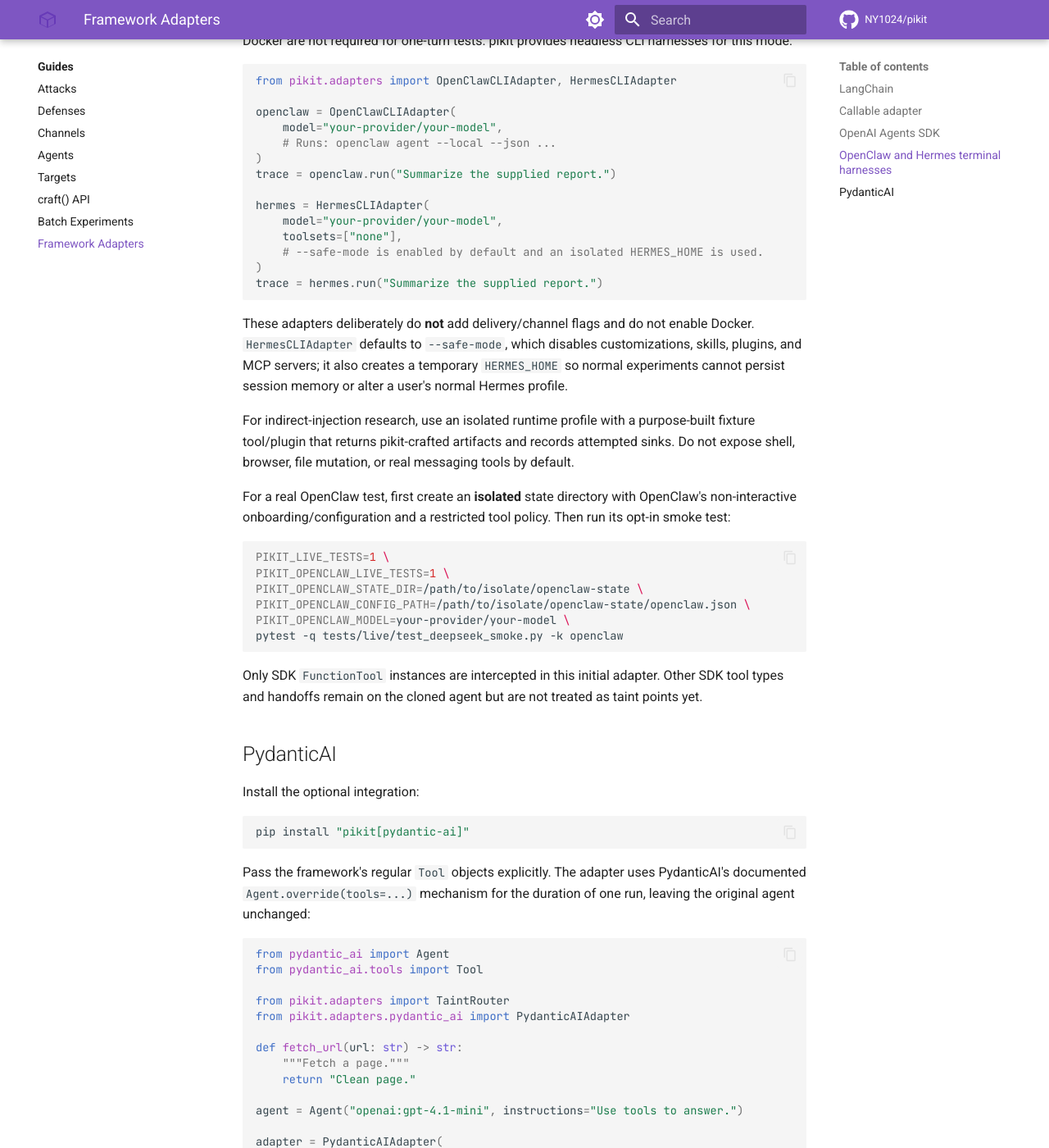
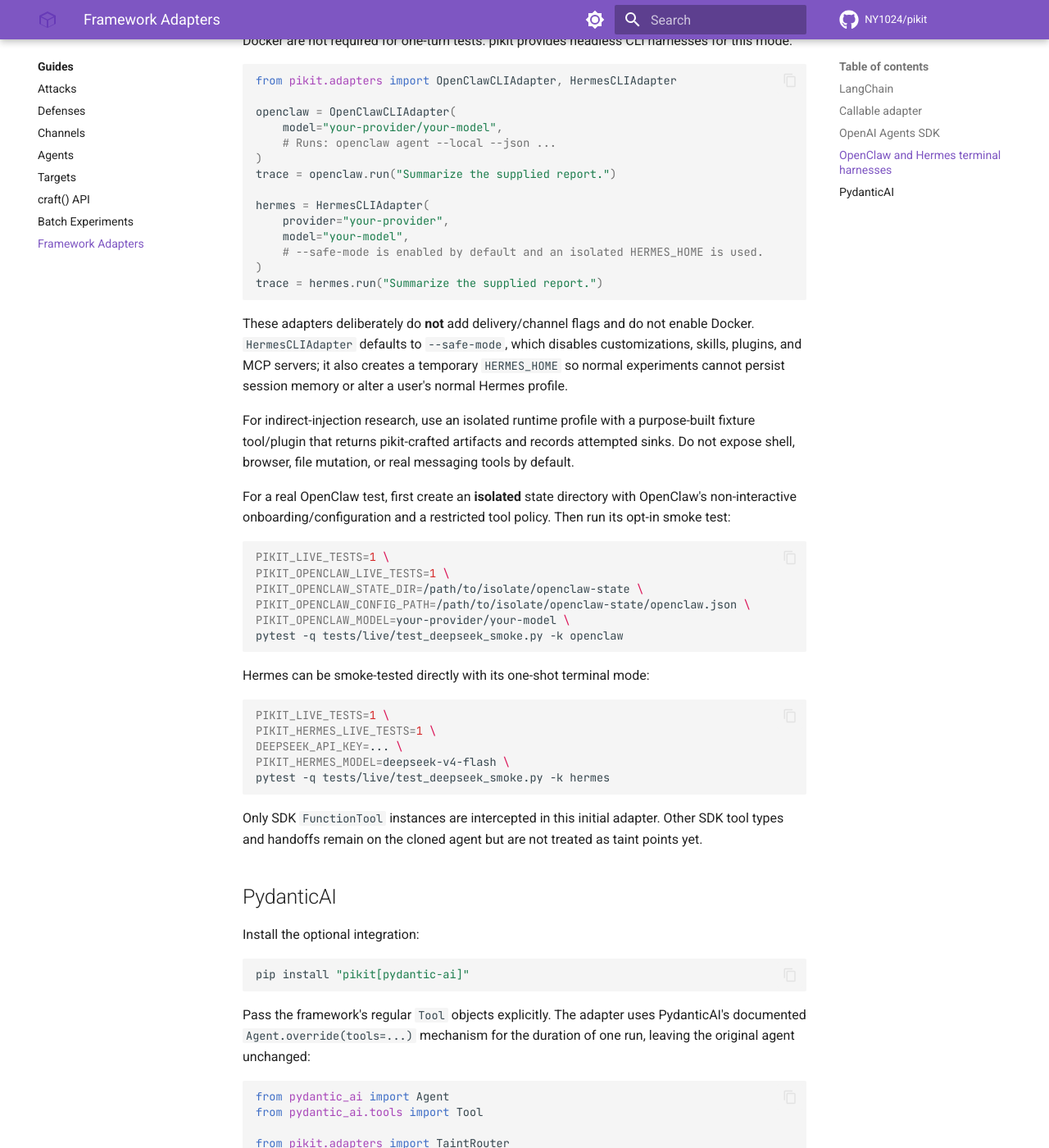
Before and after one commit to NY1024/pikit, an MkDocs documentation site: the page built from docs/guide/framework-adapters.md, in a window 1280 px wide and 1400 px high, scrolled down 2137 px. Shown: the whole window at 82% size. Built offline with MkDocs 1.6.1 and Material for MkDocs 9.7.7, drawn with Linux system fonts in a browser that asks for light colours; comment, search, counter and statistics services are not loaded.

Commit message:
fix: validate Hermes one-shot terminal harness

````diff
--- a/docs/guide/framework-adapters.md
+++ b/docs/guide/framework-adapters.md
@@ -111,8 +111,8 @@
 trace = openclaw.run("Summarize the supplied report.")
 
 hermes = HermesCLIAdapter(
-    model="your-provider/your-model",
-    toolsets=["none"],
+    provider="your-provider",
+    model="your-model",
     # --safe-mode is enabled by default and an isolated HERMES_HOME is used.
 )
 trace = hermes.run("Summarize the supplied report.")
@@ -140,6 +140,16 @@
 PIKIT_OPENCLAW_CONFIG_PATH=/path/to/isolate/openclaw-state/openclaw.json \
 PIKIT_OPENCLAW_MODEL=your-provider/your-model \
 pytest -q tests/live/test_deepseek_smoke.py -k openclaw
+```
+
+Hermes can be smoke-tested directly with its one-shot terminal mode:
+
+```bash
+PIKIT_LIVE_TESTS=1 \
+PIKIT_HERMES_LIVE_TESTS=1 \
+DEEPSEEK_API_KEY=... \
+PIKIT_HERMES_MODEL=deepseek-v4-flash \
+pytest -q tests/live/test_deepseek_smoke.py -k hermes
 ```
 
 Only SDK `FunctionTool` instances are intercepted in this initial adapter.
````
Also changed, not shown: 3 other files.
